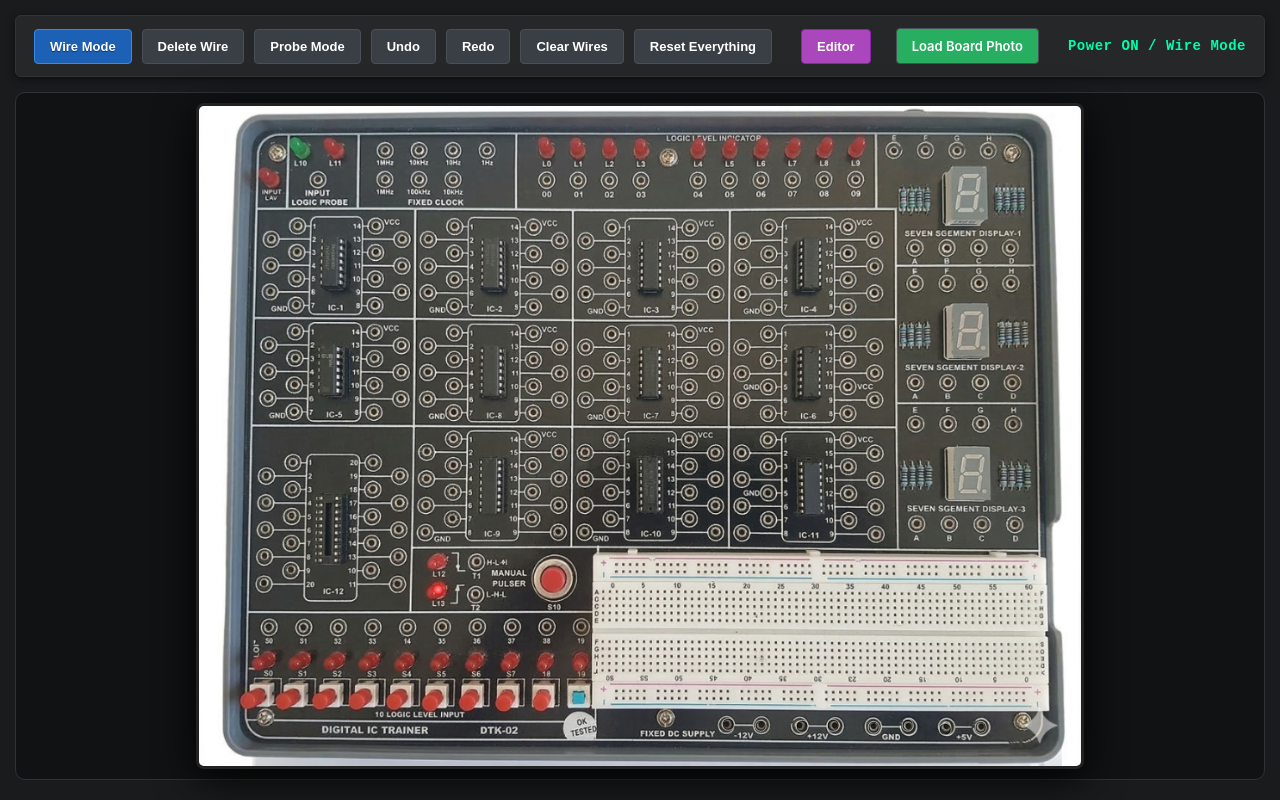
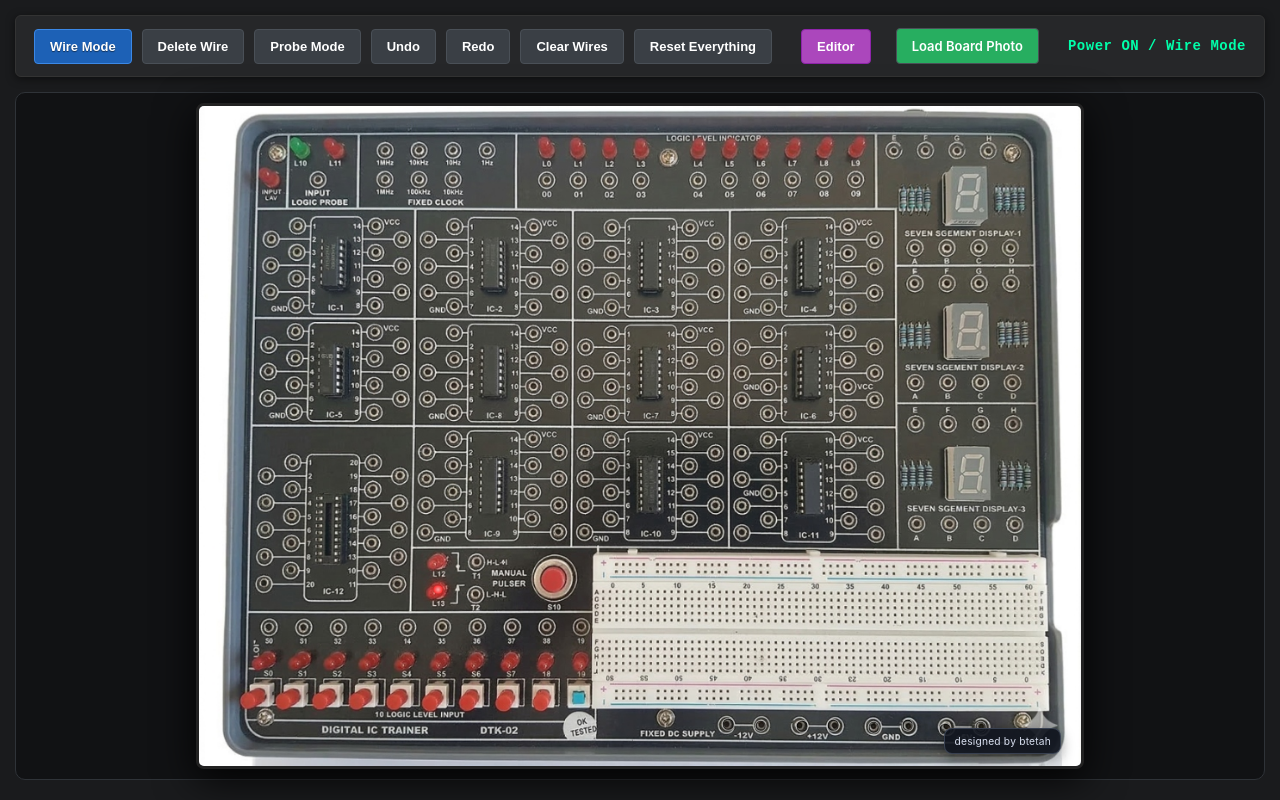
Before and after one commit to btetah/btetah.github.io, a website: page logic/index.html in a window 1280 px wide. Drawn offline with Linux system fonts and the light colour scheme.

Commit message:
feat: place board credit box over bottom-right star

```diff
--- a/css/style.css
+++ b/css/style.css
@@ -38,6 +38,21 @@ body { margin: 0; background: #1a1b1d; font-family: -apple-system, sans-serif; c
 
 /* SVG bounds identical to the image so percentage coordinates map 1:1 */
 #wire-layer { position: absolute; top: 0; left: 0; width: 100%; height: 100%; pointer-events: none; z-index: 10; }
+.board-credit {
+    position: absolute;
+    right: 2.2%;
+    bottom: 1.9%;
+    z-index: 25;
+    padding: 0.35rem 0.58rem;
+    border-radius: 8px;
+    border: 1px solid rgba(58, 67, 84, 0.95);
+    background: rgba(16, 20, 30, 0.9);
+    color: #d8dfef;
+    font-size: clamp(9px, 0.8vw, 12px);
+    letter-spacing: 0.2px;
+    box-shadow: 0 5px 14px rgba(0,0,0,0.4);
+    pointer-events: none;
+}
 .wire-drawn { pointer-events: none; }
 .wire-drawn .wire-sleeve {
     stroke: rgba(16, 16, 16, 0.62);
--- a/logic/index.html
+++ b/logic/index.html
@@ -31,6 +31,7 @@
                      onerror="this.onerror=null;this.src='../dtk02-reference.png';this.style.background='#5a5d6a';">
                 <div id="ui-overlay"></div>
                 <svg id="wire-layer"></svg>
+                <div class="board-credit">designed by btetah</div>
             </div>
         </div>
     </div>
```
